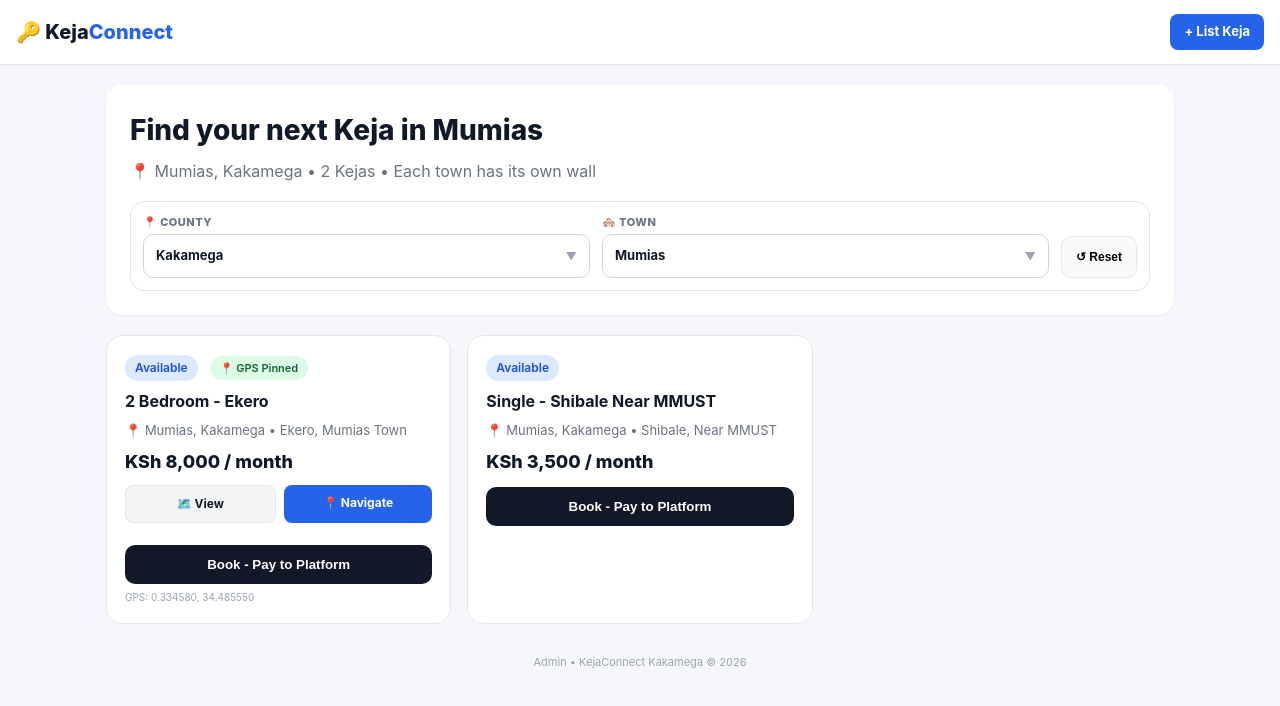
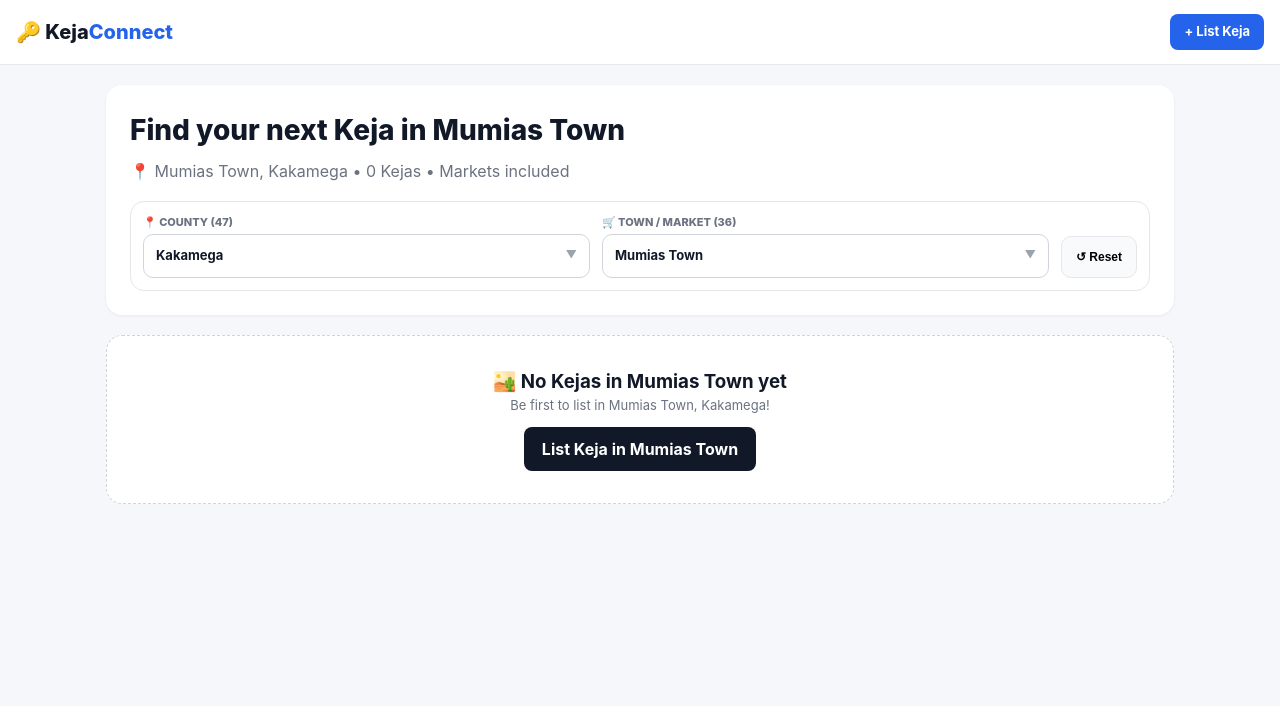
Before and after one commit to muhsinswaleh69-max/KejaConnect, a Next.js app: page / in a window 1280 px wide. Shown: the top 706 px of the page. Built offline with nearby package versions, Linux system fonts and the light colour scheme.

Commit message:
Update page.tsx

```diff
--- a/app/page.tsx
+++ b/app/page.tsx
@@ -2,53 +2,60 @@
 import { useEffect, useState, useRef } from "react"
 
 const countyTowns: Record<string, string[]> = {
-  "Mombasa": ["Mvita","Nyali","Kisauni","Likoni","Changamwe","Jomvu"],
-  "Kwale": ["Kwale","Ukunda","Msambweni","Kinango"],
-  "Kilifi": ["Kilifi","Malindi","Watamu","Mariakani","Kaloleni","Mtwapa"],
-  "Tana River": ["Hola","Garsen","Bura"],
-  "Lamu": ["Lamu","Mokowe","Witu"],
-  "Taita Taveta": ["Voi","Wundanyi","Taveta"],
-  "Garissa": ["Garissa","Dadaab","Balambala"],
-  "Wajir": ["Wajir","Habaswein","Tarbaj"],
-  "Mandera": ["Mandera","El Wak","Rhamu"],
-  "Marsabit": ["Marsabit","Moyale","Laisamis"],
-  "Isiolo": ["Isiolo","Garbatulla","Merti"],
-  "Meru": ["Meru Town","Maua","Nkubu","Timau"],
-  "Tharaka Nithi": ["Chuka","Chogoria","Marimanti"],
-  "Embu": ["Embu","Runyenjes","Siakago"],
-  "Kitui": ["Kitui","Mwingi","Mutomo"],
-  "Machakos": ["Machakos","Mavoko","Athi River","Kangundo","Matuu"],
-  "Makueni": ["Wote","Makindu","Kibwezi"],
-  "Nyandarua": ["Ol Kalou","Kinangop","Nyahururu"],
-  "Nyeri": ["Nyeri","Karatina","Othaya","Mukurweini"],
-  "Kirinyaga": ["Kerugoya","Kutus","Sagana"],
-  "Murang'a": ["Murang'a","Thika","Kenol","Kangema"],
-  "Kiambu": ["Kiambu","Thika","Ruiru","Limuru","Kikuyu","Juja","Gatundu"],
-  "Turkana": ["Lodwar","Kakuma","Lokichar"],
-  "West Pokot": ["Kapenguria","Makutano","Chepareria"],
-  "Samburu": ["Maralal","Wamba","Baragoi"],
-  "Trans Nzoia": ["Kitale","Kiminini","Endebess"],
-  "Uasin Gishu": ["Eldoret","Turbo","Moiben","Kesses","Soy","Burnt Forest"],
-  "Elgeyo Marakwet": ["Iten","Kapsowar","Chepkorio"],
-  "Nandi": ["Kapsabet","Nandi Hills","Chepterwai","Kobujoi"],
-  "Baringo": ["Kabarnet","Eldama Ravine","Marigat"],
-  "Laikipia": ["Nanyuki","Nyahururu","Rumuruti"],
-  "Nakuru": ["Nakuru Town","Naivasha","Gilgil","Molo","Njoro","Bahati"],
-  "Narok": ["Narok","Kilgoris","Ololulunga"],
-  "Kajiado": ["Kajiado","Kitengela","Ngong","Ongata Rongai","Kiserian","Loitoktok"],
-  "Kericho": ["Kericho","Litein","Londiani"],
-  "Bomet": ["Bomet","Sotik","Chepalungu"],
-  "Kakamega": ["Mumias","Kakamega Town","Malava","Butere","Lugari","Matete","Khwisero","Lurambi","Shinyalu","Ikolomani","Likuyani","Navakholo","Shibale"],
-  "Vihiga": ["Vihiga","Luanda","Mbale","Emuhaya","Sabatia","Chavakali"],
-  "Bungoma": ["Bungoma Town","Kimilili","Webuye","Sirisia","Bumula","Mt Elgon","Tongaren","Kanduyi","Chwele"],
-  "Busia": ["Busia Town","Malaba","Nambale","Matayos","Teso North","Bunyala","Port Victoria"],
-  "Siaya": ["Siaya","Bondo","Ugunja","Yala","Ukwala"],
-  "Kisumu": ["Kisumu Town","Maseno","Ahero","Kombewa","Muhoroni","Nyando"],
-  "Homa Bay": ["Homa Bay","Oyugis","Kendubay","Mbita","Ndhiwa","Sindo"],
-  "Migori": ["Migori","Rongo","Awendo","Kehancha","Isebania"],
-  "Kisii": ["Kisii Town","Ogembo","Keroka","Suneka","Nyamache"],
-  "Nyamira": ["Nyamira","Nyansiongo","Ekerubo","Manga"],
-  "Nairobi": ["Westlands","CBD","Karen","Eastlands","Roysambu","Kasaranai","Embakasi","Langata","Dagoretti","Parklands","Kilimani","Lavington","South B","South C"],
+  "Mombasa": ["Mvita","Nyali","Kisauni","Likoni","Changamwe","Jomvu","Bamburi","Shanzu"],
+  "Kwale": ["Kwale","Ukunda","Msambweni","Kinango","Diani","Lunga Lunga"],
+  "Kilifi": ["Kilifi","Malindi","Watamu","Mariakani","Kaloleni","Mtwapa","Mariakani Market"],
+  "Tana River": ["Hola","Garsen","Bura","Madogo Market"],
+  "Lamu": ["Lamu","Mokowe","Witu","Mpeketoni"],
+  "Taita Taveta": ["Voi","Wundanyi","Taveta","Mwatate","Wundanyi Market"],
+  "Garissa": ["Garissa","Dadaab","Balambala","Bura East Market"],
+  "Wajir": ["Wajir","Habaswein","Tarbaj","Buna Market"],
+  "Mandera": ["Mandera","El Wak","Rhamu","Takaba Market"],
+  "Marsabit": ["Marsabit","Moyale","Laisamis","Loiyangalani Market"],
+  "Isiolo": ["Isiolo","Garbatulla","Merti","Kinna Market"],
+  "Meru": ["Meru Town","Maua","Nkubu","Timau","Githongo Market","Mikinduri Market"],
+  "Tharaka Nithi": ["Chuka","Chogoria","Marimanti","Kathwana Market"],
+  "Embu": ["Embu","Runyenjes","Siakago","Kiritiri Market","Ishiara Market"],
+  "Kitui": ["Kitui","Mwingi","Mutomo","Zombe Market","Kabati Market"],
+  "Machakos": ["Machakos","Mavoko","Athi River","Kangundo","Matuu","Tala Market","Masii Market"],
+  "Makueni": ["Wote","Makindu","Kibwezi","Kikima Market","Sultan Hamud Market"],
+  "Nyandarua": ["Ol Kalou","Kinangop","Nyahururu","Engineer Market","Njabini Market"],
+  "Nyeri": ["Nyeri","Karatina","Othaya","Mukurweini","Mweiga Market","Naro Moru Market"],
+  "Kirinyaga": ["Kerugoya","Kutus","Sagana","Wanguru Market","Kagio Market"],
+  "Murang'a": ["Murang'a","Thika","Kenol","Kangema","Kangari Market","Kiriaini Market"],
+  "Kiambu": ["Kiambu","Thika","Ruiru","Limuru","Kikuyu","Juja","Gatundu","Githunguri Market","Kiambu Market"],
+  "Turkana": ["Lodwar","Kakuma","Lokichar","Lokichogio Market"],
+  "West Pokot": ["Kapenguria","Makutano","Chepareria","Sigor Market"],
+  "Samburu": ["Maralal","Wamba","Baragoi","Suguta Market"],
+  "Trans Nzoia": ["Kitale","Kiminini","Endebess","Cherangany Market","Kachibora Market"],
+  "Uasin Gishu": ["Eldoret","Turbo","Moiben","Kesses","Soy","Burnt Forest","Ziwa Market","Moi's Bridge Market"],
+  "Elgeyo Marakwet": ["Iten","Kapsowar","Chepkorio","Kapcherop Market"],
+  "Nandi": ["Kapsabet","Nandi Hills","Chepterwai","Kobujoi","Kaiboi Market","Kaptumo Market"],
+  "Baringo": ["Kabarnet","Eldama Ravine","Marigat","Mogotio Market","Kabartonjo Market"],
+  "Laikipia": ["Nanyuki","Nyahururu","Rumuruti","Doldol Market","Kinamba Market"],
+  "Nakuru": ["Nakuru Town","Naivasha","Gilgil","Molo","Njoro","Bahati","Mau Narok Market","Subukia Market"],
+  "Narok": ["Narok","Kilgoris","Ololulunga","Ntulele Market","Ololunga Market"],
+  "Kajiado": ["Kajiado","Kitengela","Ngong","Ongata Rongai","Kiserian","Loitoktok","Namanga Market","Isinya Market"],
+  "Kericho": ["Kericho","Litein","Londiani","Sosiot Market","Fort Ternan Market"],
+  "Bomet": ["Bomet","Sotik","Chepalungu","Longisa Market","Mogogosiek Market"],
+  "Kakamega": [
+    "Mumias Town","Mumias Market","Shianda Market","Ekero Market","Shibale Market","Mumias Complex",
+    "Butere Town","Butere Market","Malava Town","Malava Market","Matungu Market","Khwisero Market",
+    "Lurambi","Kakamega Town","Kakamega Market","Lugari","Likuyani Market","Navakholo Market","Shinyalu Market",
+    "Ikolomani Market","Matete Market","Mautuma Market","Kambiri Market","Bukura Market","Kilingili Market",
+    "Lumakanda Market","Mois Bridge Market","Khayega Market","Shinyalu Town","Lubao Market",
+    "Mumias West","Mumias East","Eshirulo Market","Emuhaya Market","Sabatia Market","Shikoti Market"
+  ],
+  "Vihiga": ["Vihiga","Luanda Market","Mbale","Emuhaya","Sabatia","Chavakali Market","Majengo Market","Serem Market","Mudete Market"],
+  "Bungoma": ["Bungoma Town","Bungoma Market","Kimilili Town","Kimilili Market","Webuye Town","Webuye Market","Sirisia Market","Bumula Market","Mt Elgon Market","Tongaren Market","Kanduyi Market","Chwele Market","Misikhu Market","Kapsokwony Market","Naitiri Market","Bokoli Market"],
+  "Busia": ["Busia Town","Busia Market","Malaba Town","Malaba Market","Nambale Market","Matayos Market","Teso North Market","Bunyala Market","Port Victoria Market","Bumala Market","Mundika Market","Amukura Market"],
+  "Siaya": ["Siaya","Bondo","Ugunja Market","Yala Market","Ukwala Market","Akala Market","Usenge Market"],
+  "Kisumu": ["Kisumu Town","Maseno Market","Ahero Market","Kombewa Market","Muhoroni Market","Nyando Market","Sondu Market","Kibos Market"],
+  "Homa Bay": ["Homa Bay","Oyugis Market","Kendubay Market","Mbita Market","Ndhiwa Market","Sindo Market","Rangwe Market","Magunga Market"],
+  "Migori": ["Migori","Rongo Market","Awendo Market","Kehancha Market","Isebania Market","Migori Market","Suna Market"],
+  "Kisii": ["Kisii Town","Kisii Market","Ogembo Market","Keroka Market","Suneka Market","Nyamache Market","Masimba Market","Gesusu Market"],
+  "Nyamira": ["Nyamira","Nyansiongo Market","Ekerubo Market","Manga Market","Keroka Market"],
+  "Nairobi": ["Westlands","CBD","Karen","Eastlands","Roysambu","Kasaranai","Embakasi","Langata","Dagoretti","Parklands","Kilimani","Lavington","South B","South C","Gikomba Market","Kawangware Market","Kibera Market","Umoja Market","Kangemi Market"],
 }
 
 function SearchableDropdown({icon, label, options, value, onChange, placeholder}: {icon:string, label:string, options:string[], value:string, onChange:(v:string)=>void, placeholder:string}){
@@ -62,20 +69,18 @@ function SearchableDropdown({icon, label, options, value, onChange, placeholder}
   const filtered = options.filter(o=> o.toLowerCase().includes(q.toLowerCase()))
   return (
     <div ref={ref} style={{position:'relative', minWidth:'180px', flex:1}}>
-      <div style={{fontSize:'11px', fontWeight:800, color:'#6b7280', marginBottom:'4px', letterSpacing:'0.5px'}}>{icon} {label}</div>
-      <div onClick={()=>setOpen(!open)} style={{padding:'11px 12px', borderRadius:'10px', border:open?'2px solid #111827':'1px solid #d1d5db', background:'white', cursor:'pointer', fontWeight:700, fontSize:'13px', display:'flex', justifyContent:'space-between', alignItems:'center'}}>
+      <div style={{fontSize:'11px', fontWeight:800, color:'#6b7280', marginBottom:'4px'}}>{icon} {label} ({options.length})</div>
+      <div onClick={()=>setOpen(!open)} style={{padding:'11px 12px', borderRadius:'10px', border:open?'2px solid #111827':'1px solid #d1d5db', background:'white', cursor:'pointer', fontWeight:700, fontSize:'13px', display:'flex', justifyContent:'space-between'}}>
         {value} <span style={{fontSize:'11px', color:'#9ca3af'}}>▼</span>
       </div>
       {open && (
         <div style={{position:'absolute', top:'100%', left:0, right:0, background:'white', border:'1px solid #e5e7eb', borderRadius:'12px', marginTop:'6px', zIndex:30, boxShadow:'0 12px 30px rgba(0,0,0,0.15)', overflow:'hidden'}}>
-          <div style={{padding:'8px', background:'#f9fafb', borderBottom:'1px solid #f3f4f6'}}>
-            <input autoFocus value={q} onChange={e=>setQ(e.target.value)} placeholder={placeholder} style={{width:'100%', padding:'9px 10px', borderRadius:'8px', border:'1px solid #d1d5db', fontSize:'13px', outline:'none'}}/>
-          </div>
-          <div style={{maxHeight:'210px', overflowY:'auto'}}>
+          <div style={{padding:'8px', background:'#f9fafb'}}><input autoFocus value={q} onChange={e=>setQ(e.target.value)} placeholder={placeholder} style={{width:'100%', padding:'9px 10px', borderRadius:'8px', border:'1px solid #d1d5db', fontSize:'13px'}}/></div>
+          <div style={{maxHeight:'250px', overflowY:'auto'}}>
             {filtered.length===0? <div style={{padding:'12px', fontSize:'13px', color:'#9ca3af'}}>No results for "{q}"</div> :
               filtered.map(o=>(
                 <div key={o} onClick={()=>{onChange(o); setOpen(false); setQ("")}} style={{padding:'10px 12px', cursor:'pointer', fontSize:'13px', fontWeight:o===value?700:500, background:o===value?'#eff6ff':'white', borderBottom:'1px solid #f9fafb', display:'flex', justifyContent:'space-between'}}>
-                  <span>{o}</span>{o===value && <span style={{color:'#2563eb'}}>✓</span>}
+                  <span>{o.includes('Market')?'🛒 ':''}{o}</span>{o===value && <span style={{color:'#2563eb'}}>✓</span>}
                 </div>
               ))
             }
@@ -87,59 +92,37 @@ function SearchableDropdown({icon, label, options, value, onChange, placeholder}
 }
 
 const defaultKejas = [
-  {id:1, title:"2 Bedroom - Ekero", rent:8000, location:"Ekero, Mumias Town", county:"Kakamega", town:"Mumias", mpesa:"0722", yourCut:1600, toLandlord:6400, lat:"0.334580", lng:"34.485550"},
-  {id:2, title:"Single - Shibale Near MMUST", rent:3500, location:"Shibale, Near MMUST", county:"Kakamega", town:"Mumias", mpesa:"0712", yourCut:700, toLandlord:2800},
+  {id:1, title:"2 Bedroom - Ekero Market", rent:8000, location:"Ekero Market, Mumias", county:"Kakamega", town:"Ekero Market", mpesa:"0722", lat:"0.334580", lng:"34.485550"},
+  {id:2, title:"Single - Shianda Market Near Stage", rent:3500, location:"Shianda Market, Mumias East", county:"Kakamega", town:"Shianda Market", mpesa:"0712", lat:"0.273000", lng:"34.500000"},
 ]
 
 export default function Home(){
   const [kejas, setKejas] = useState(defaultKejas)
   const [county, setCounty] = useState("Kakamega")
-  const [town, setTown] = useState("Mumias")
-
+  const [town, setTown] = useState("Mumias Town")
   useEffect(()=>{
     const saved = JSON.parse(localStorage.getItem("kejas")||"[]")
     if(saved.length>0) setKejas([...defaultKejas,...saved])
   },[])
-
   const filtered = kejas.filter(k=> k.county===county && k.town===town)
-
   return (
     <>
       <div className="header"><div className="logo">🔑 Keja<span>Connect</span></div><a href="/list" style={{background:'#2563eb', color:'white', padding:'8px 14px', borderRadius:'8px', fontSize:'13px', fontWeight:700, textDecoration:'none'}}> + List Keja</a></div>
       <div className="container">
         <div className="hero">
           <h1>Find your next Keja in {town}</h1>
-          <p>📍 {town}, {county} • {filtered.length} Kejas • Each town has its own wall</p>
+          <p>📍 {town}, {county} • {filtered.length} Kejas • Markets included</p>
           <div style={{display:'flex', gap:'12px', marginTop:'18px', flexWrap:'wrap', alignItems:'flex-end', background:'white', padding:'12px', borderRadius:'14px', border:'1px solid #e5e7eb'}}>
-            <SearchableDropdown icon="📍" label="COUNTY" options={Object.keys(countyTowns).sort()} value={county} onChange={(c)=>{setCounty(c); setTown(countyTowns[c][0])}} placeholder="Search county... e.g Bungoma"/>
-            <SearchableDropdown icon="🏘️" label="TOWN" options={countyTowns[county]||[]} value={town} onChange={setTown} placeholder={`Search town in ${county}...`}/>
-            <button onClick={()=>{setCounty("Kakamega"); setTown("Mumias")}} style={{height:'42px', padding:'0 14px', borderRadius:'10px', border:'1px solid #e5e7eb', background:'#f9fafb', cursor:'pointer', fontSize:'12px', fontWeight:700}}>↺ Reset</button>
+            <SearchableDropdown icon="📍" label="COUNTY" options={Object.keys(countyTowns).sort()} value={county} onChange={(c)=>{setCounty(c); setTown(countyTowns[c][0])}} placeholder="Search county..."/>
+            <SearchableDropdown icon="🛒" label="TOWN / MARKET" options={countyTowns[county]||[]} value={town} onChange={setTown} placeholder={`Search market in ${county}... e.g Shianda`}/>
+            <button onClick={()=>{setCounty("Kakamega"); setTown("Mumias Town")}} style={{height:'42px', padding:'0 14px', borderRadius:'10px', border:'1px solid #e5e7eb', background:'#f9fafb', cursor:'pointer', fontSize:'12px', fontWeight:700}}>↺ Reset</button>
           </div>
         </div>
         {filtered.length===0? <div style={{background:'white', padding:'32px', borderRadius:'16px', textAlign:'center', border:'1px dashed #d1d5db'}}><h3>🏜️ No Kejas in {town} yet</h3><p style={{fontSize:'13px', color:'#6b7280'}}>Be first to list in {town}, {county}!</p><a href="/list" style={{display:'inline-block', marginTop:'12px', background:'#111827', color:'white', padding:'10px 18px', borderRadius:'8px', textDecoration:'none', fontWeight:700}}>List Keja in {town}</a></div> :
-          <div className="grid">
-            {filtered.map((k:any)=>(
-              <div key={k.id} className="card" style={{position:'relative'}}>
-                <div style={{marginBottom:'6px'}}>
-                  <span className="badge badge-blue">Available</span>
-                  {k.lat && <span className="badge" style={{background:'#dcfce7', color:'#166534', marginLeft:'6px', fontSize:'11px'}}>📍 GPS Pinned</span>}
-                </div>
-                <h3 style={{marginTop:'8px'}}>{k.title}</h3>
-                <div className="meta">📍 {k.town}, {k.county} • {k.location}</div>
-                <div className="price">KSh {k.rent.toLocaleString()} / month</div>
-                {k.lat && k.lng && (
-                  <div style={{display:'flex', gap:'8px', margin:'10px 0'}}>
-                    <a href={`https://www.google.com/maps?q=${k.lat},${k.lng}`} target="_blank" style={{flex:1, textAlign:'center', background:'#f3f4f6', padding:'9px', borderRadius:'8px', fontSize:'12px', fontWeight:700, textDecoration:'none', color:'#111827', border:'1px solid #e5e7eb'}}>🗺️ View</a>
-                    <a href={`https://www.google.com/maps/dir/?api=1&destination=${k.lat},${k.lng}`} target="_blank" style={{flex:1, textAlign:'center', background:'#2563eb', padding:'9px', borderRadius:'8px', fontSize:'12px', fontWeight:700, textDecoration:'none', color:'white'}}>📍 Navigate</a>
-                  </div>
-                )}
-                <button className="btn" onClick={()=>alert(`BOOK ${k.title} in ${k.town}`)}>Book - Pay to Platform</button>
-                {k.lat && <div style={{fontSize:'10px', color:'#9ca3af', marginTop:'6px'}}>GPS: {k.lat}, {k.lng}</div>}
-              </div>
-            ))}
-          </div>
+          <div className="grid">{filtered.map((k:any)=>(
+            <div key={k.id} className="card"><span className="badge badge-blue">Available</span>{k.lat && <span className="badge" style={{background:'#dcfce7', color:'#166534', marginLeft:'6px'}}>📍 GPS</span>}<h3 style={{marginTop:'8px'}}>{k.title}</h3><div className="meta">📍 {k.town}, {k.county}</div><div className="price">KSh {k.rent.toLocaleString()} / month</div>{k.lat && <div style={{display:'flex', gap:'8px', margin:'10px 0'}}><a href={`https://www.google.com/maps?q=${k.lat},${k.lng}`} target="_blank" style={{flex:1, textAlign:'center', background:'#f3f4f6', padding:'9px', borderRadius:'8px', fontSize:'12px', fontWeight:700, textDecoration:'none', color:'#111827', border:'1px solid #e5e7eb'}}>🗺️ View</a><a href={`https://www.google.com/maps/dir/?api=1&destination=${k.lat},${k.lng}`} target="_blank" style={{flex:1, textAlign:'center', background:'#2563eb', padding:'9px', borderRadius:'8px', fontSize:'12px', fontWeight:700, textDecoration:'none', color:'white'}}>📍 Navigate</a></div>}<button className="btn">Book</button></div>
+          ))}</div>
         }
-        <div style={{textAlign:'center', marginTop:'30px', fontSize:'11px', color:'#9ca3af'}}><a href="/admin" style={{color:'#9ca3af'}}>Admin</a> • KejaConnect {county} © 2026</div>
       </div>
     </>
   )
```
